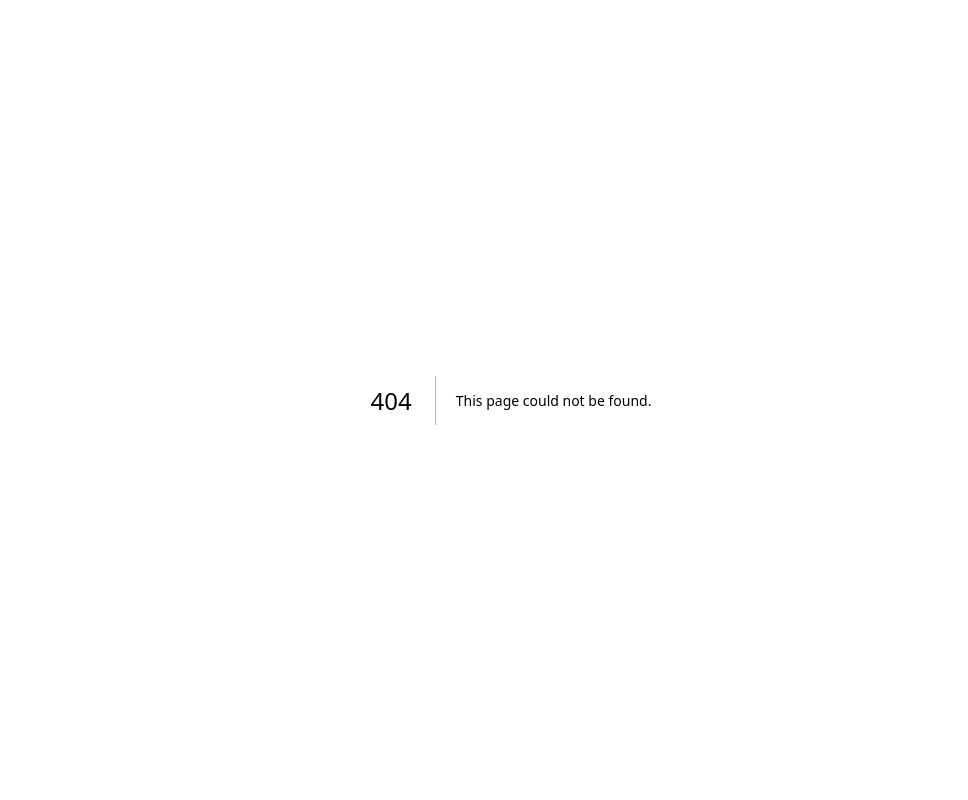
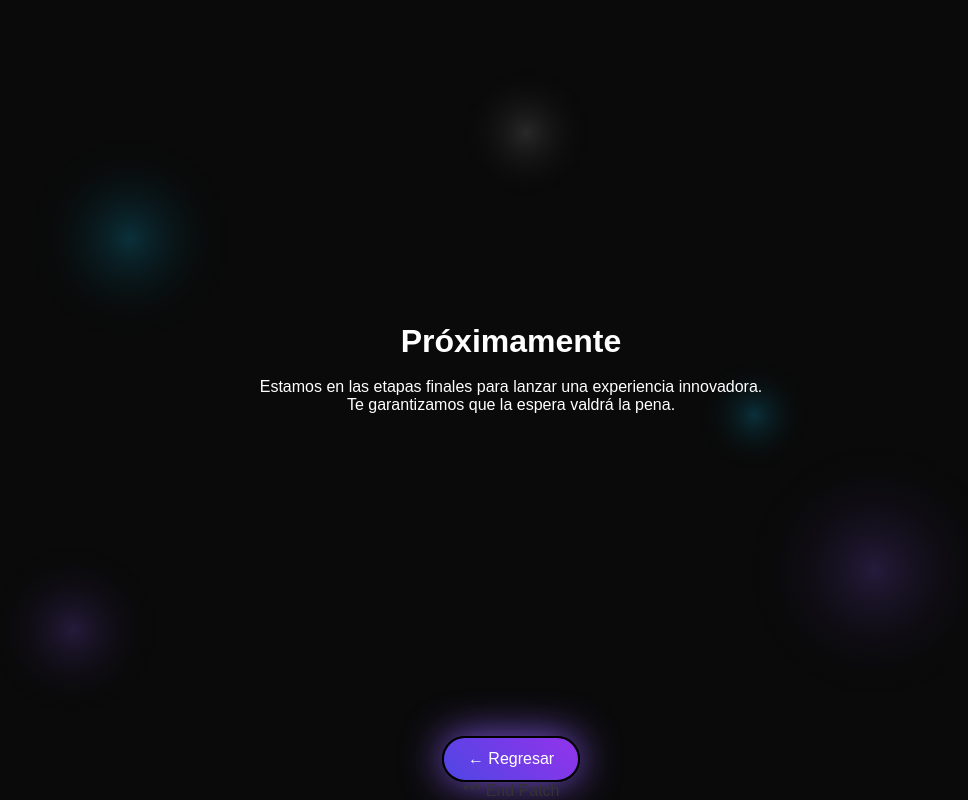
Before and after one commit to AyrtonSoler/hackathon-2025, a Next.js app in the folder frontend/menus/hackathon/: page /prox in a window 1280 px wide. Before the commit this address had no page. Shown: the whole page, without its empty margins (129-1097 px from the left). Built offline with nearby package versions, Linux system fonts and the light colour scheme.

Commit message:
Add ProximamentePage component with animated visuals and interactive button

```diff
--- /dev/null
+++ b/frontend/menus/hackathon/app/prox/page.tsx
@@ -0,0 +1,139 @@
+'use client';
+
+import React from 'react';
+import { motion, easeOut } from 'framer-motion';
+
+/**
+ * Componente de página de "Próximamente" con un diseño visualmente atractivo y animado.
+ */
+const ProximamentePage: React.FC = () => {
+  // Variantes para animaciones de texto
+  const textVariants = {
+    hidden: { opacity: 0, y: 50 },
+    visible: {
+      opacity: 1,
+      y: 0,
+      transition: {
+        duration: 1.2,
+        ease: easeOut,
+      },
+    },
+  };
+
+  // Variantes para el brillo del botón
+  const buttonGlowVariants = {
+    initial: {
+      boxShadow: '0 0px 0px rgba(139, 92, 246, 0)',
+    },
+    hover: {
+      boxShadow: '0 0px 30px rgba(139, 92, 246, 0.8), 0 0px 60px rgba(139, 92, 246, 0.5)',
+      transition: { duration: 0.3 },
+    },
+  };
+
+  return (
+  <div className="flex flex-col justify-between items-center h-screen w-screen bg-[#0A0A0A] text-white relative overflow-hidden">
+
+      {/* Fondo de partículas abstractas */}
+      <div className="absolute inset-0 z-0 w-full h-full opacity-70">
+        <svg className="absolute inset-0 w-full h-full">
+          <defs>
+            <radialGradient id="grad1" cx="50%" cy="50%" r="50%">
+              <stop offset="0%" stopColor="rgba(12,192,238,0.3)" />
+              <stop offset="100%" stopColor="rgba(0,0,0,0)" />
+            </radialGradient>
+            <radialGradient id="grad2" cx="50%" cy="50%" r="50%">
+              <stop offset="0%" stopColor="rgba(139,92,246,0.3)" />
+              <stop offset="100%" stopColor="rgba(0,0,0,0)" />
+            </radialGradient>
+            <radialGradient id="grad3" cx="50%" cy="50%" r="50%">
+              <stop offset="0%" stopColor="rgba(255,255,255,0.18)" />
+              <stop offset="100%" stopColor="rgba(0,0,0,0)" />
+            </radialGradient>
+          </defs>
+          <motion.circle
+            cx="20%" cy="30%" r="100" fill="url(#grad1)"
+      animate={{ x: [0, 50, 0], y: [0, -30, 0], scale: [1, 1.2, 1] }}
+  transition={{ duration: 5, repeat: Infinity, repeatType: "reverse" }}
+          />
+          <motion.circle
+            cx="80%" cy="70%" r="120" fill="url(#grad2)"
+      animate={{ x: [0, -40, 0], y: [0, 20, 0], scale: [1, 1.1, 1] }}
+  transition={{ duration: 3, repeat: Infinity, repeatType: "reverse" }}
+          />
+          {/* Partícula adicional 1 */}
+          <motion.circle
+            cx="50%" cy="15%" r="60" fill="url(#grad3)"
+            animate={{ x: [0, 30, 0], y: [0, 25, 0], scale: [1, 1.15, 1] }}
+            transition={{ duration: 3, repeat: Infinity, repeatType: "reverse" }}
+          />
+          {/* Partícula adicional 2 */}
+          <motion.circle
+            cx="15%" cy="80%" r="80" fill="url(#grad2)"
+            animate={{ x: [0, 20, 0], y: [0, -20, 0], scale: [1, 1.1, 1] }}
+            transition={{ duration: 3, repeat: Infinity, repeatType: "reverse" }}
+          />
+          {/* Partícula adicional 3 */}
+          <motion.circle
+            cx="70%" cy="50%" r="50" fill="url(#grad1)"
+            animate={{ x: [0, -25, 0], y: [0, 30, 0], scale: [1, 1.2, 1] }}
+            transition={{ duration: 3, repeat: Infinity, repeatType: "reverse" }}
+          />
+        </svg>
+      </div>
+
+      {/* Contenedor principal del contenido */}
+      <motion.div
+        className="relative z-10 flex flex-col items-center justify-center flex-1 text-center max-w-4xl px-8"
+      >
+        <motion.h1
+          initial="hidden"
+          animate="visible"
+          variants={textVariants}
+          className="text-6xl md:text-8xl font-black tracking-tighter leading-tight"
+          style={{ color: '#fff' }}
+        >
+          Próximamente
+        </motion.h1>
+        <span className="block h-8" />
+        <motion.p
+          initial="hidden"
+          animate="visible"
+          variants={textVariants}
+          className="text-xl md:text-2xl font-light mb-12 leading-relaxed"
+          style={{ color: '#fff' }}
+        >
+            <br />
+          Estamos en las etapas finales para lanzar una experiencia
+          innovadora.
+          <span className="block h-4" />
+          Te garantizamos que la espera valdrá la pena.
+          <br />
+        </motion.p>
+
+        {/* Botón de Regresar rediseñado */}
+      </motion.div>
+      <motion.button
+        onClick={() => window.history.back()}
+        whileHover="hover"
+        whileTap={{ scale: 0.95 }}
+        variants={buttonGlowVariants}
+        className="mb-16 font-extrabold text-white rounded-full border-2 border-purple-500 transition-all duration-300 transform shadow-2xl"
+        style={{
+          background: 'linear-gradient(45deg, #4F46E5, #9333EA)',
+          boxShadow: '0 0 40px rgba(139, 92, 246, 0.9)',
+          color: '#fff',
+          fontSize: '1rem',
+          padding: '0.75rem 1.5rem',
+          minWidth: '120px',
+          minHeight: '40px',
+        }}
+      >
+        ← Regresar
+      </motion.button>
+*** End Patch
+  </div>
+  );
+};
+
+export default ProximamentePage;
```
